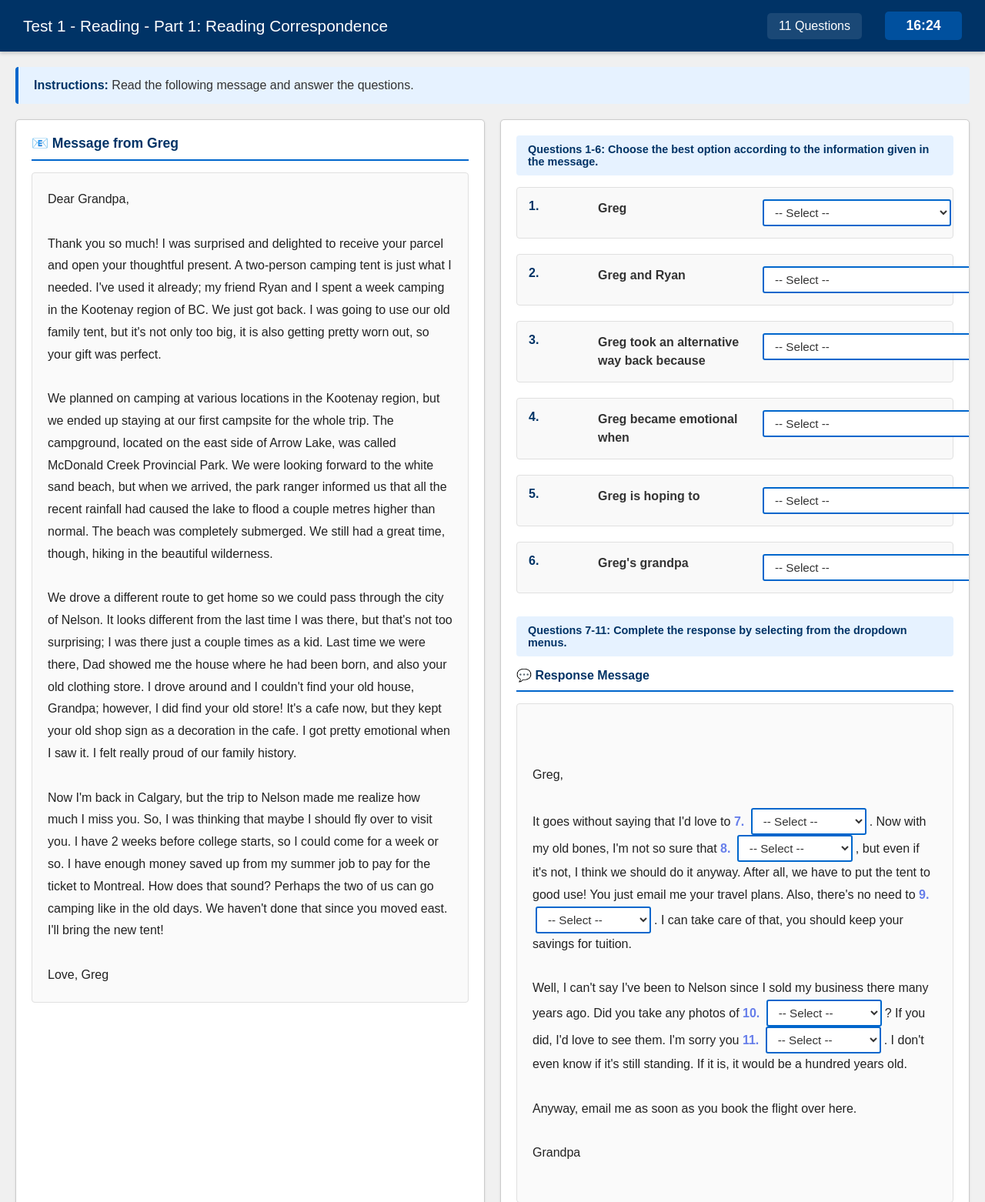
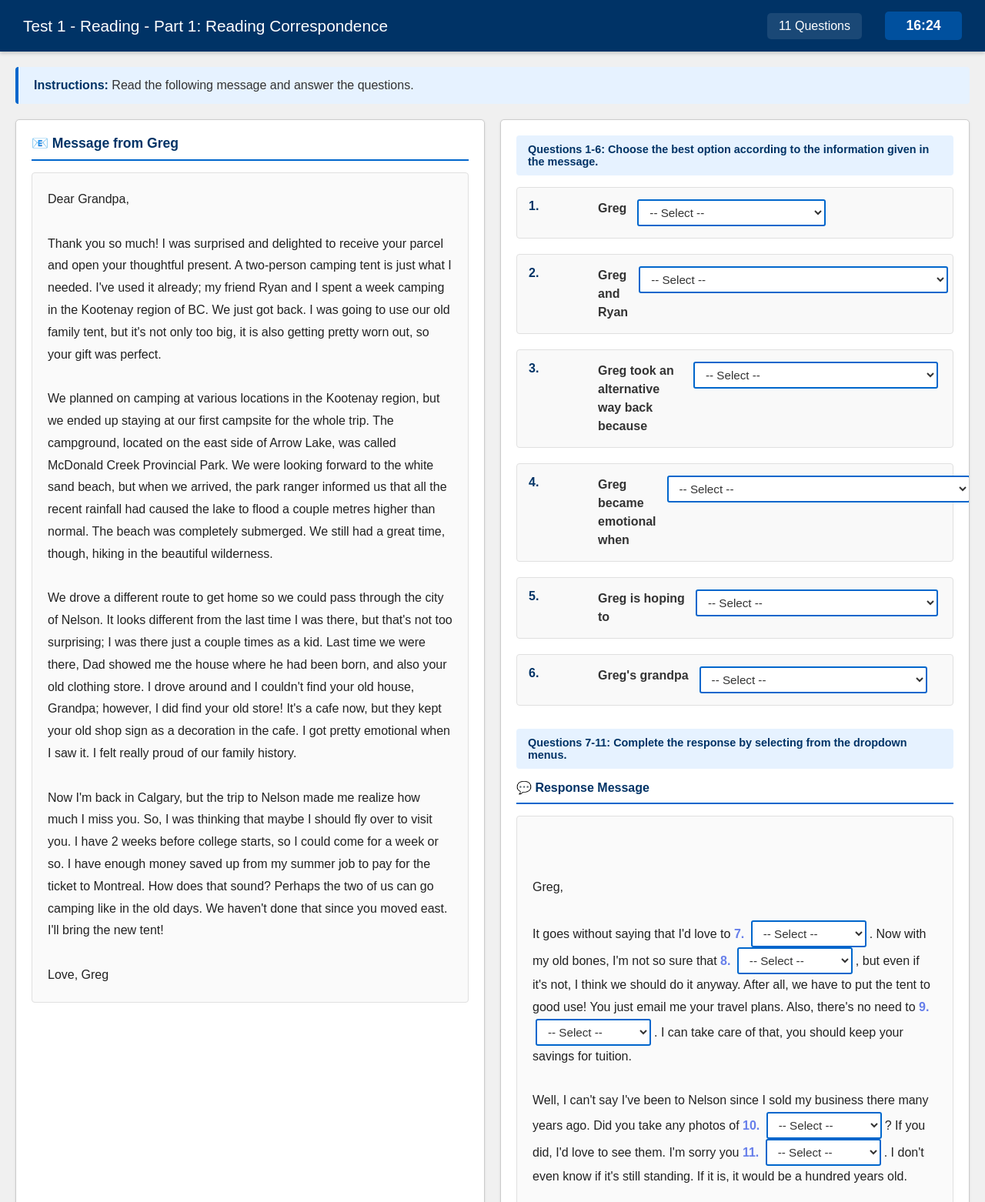
Before and after one commit to caothienlong/celpip-practice, a Flask app: page /test1/part1 in a window 1280 px wide. Shown: the top 1562 px of the page at 77% size. Run offline with Flask 3, Linux system fonts and the light colour scheme.

Commit message:
fix: Make question labels auto-width for left alignment

```diff
--- a/templates/test_section.html
+++ b/templates/test_section.html
@@ -174,8 +174,8 @@
         .question-label {
             font-weight: 600;
             color: #333;
-            flex: 1;
-            min-width: 200px;
+            flex: 0 1 auto;
+            min-width: auto;
             line-height: 1.5;
         }
 
```
